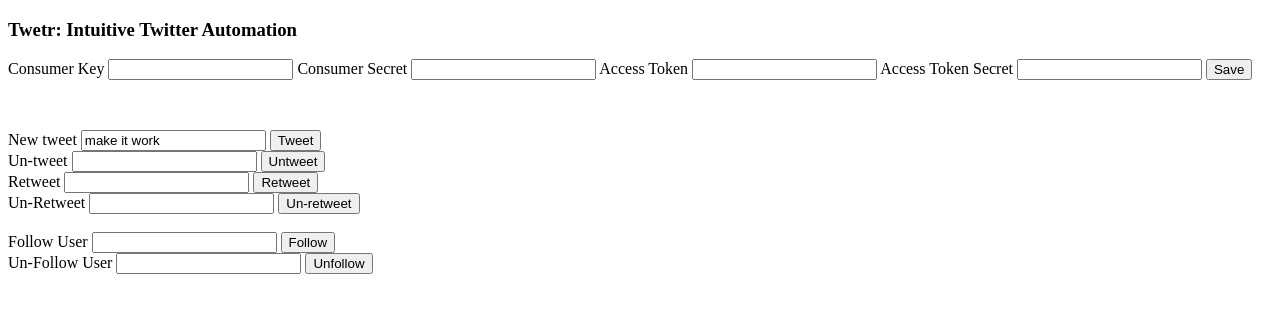
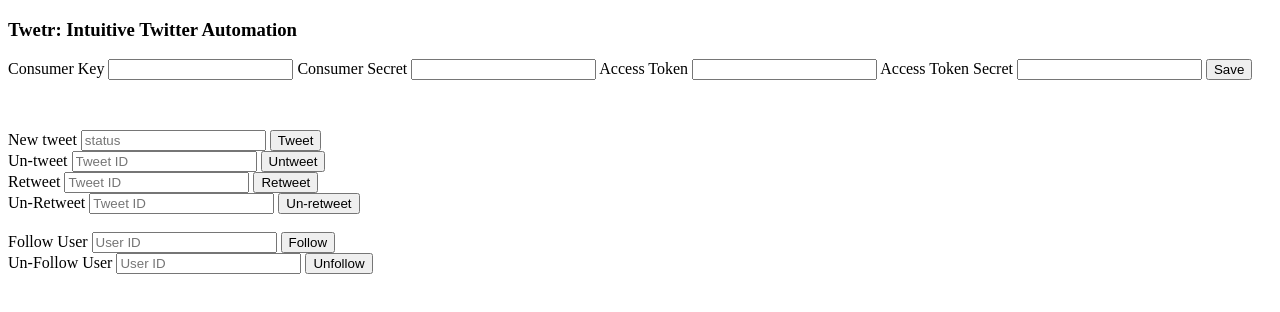
Before and after one commit to sschadwick/tweeter, a website: page public/index.html in a window 1280 px wide. Drawn offline with nearby package versions, Linux system fonts and the light colour scheme; a script that the page names is missing.

Commit message:
added placeholders

```diff
--- a/public/index.html
+++ b/public/index.html
@@ -29,22 +29,22 @@
 
   <form name='tweetForm' id='tweetForm'>
     <label>New tweet</label>
-    <input type='text' name='status' id='status' value='make it work'>
+    <input type='text' name='status' id='status' placeholder='status'>
     <input type='submit' id='submitTweet' value='Tweet'></input>
     <br>
 
     <label>Un-tweet</label>
-    <input type='text' name='untweet' id='untweet'></input>
+    <input type='text' name='untweet' id='untweet' placeholder="Tweet ID"></input>
     <input type='submit' id='submitUntweet' value='Untweet'></input>
     <br>
 
     <label>Retweet</label>
-    <input type='text' name='retweet' id='retweet'></input>
+    <input type='text' name='retweet' id='retweet' placeholder="Tweet ID"></input>
     <input type='submit' id='submitRetweet' value='Retweet'></input>
     <br>
 
     <label>Un-Retweet</label>
-    <input type='text' name='unretweet' id='unretweet'></input>
+    <input type='text' name='unretweet' id='unretweet' placeholder="Tweet ID"></input>
     <input type='submit' id='submitUnretweet' value='Un-retweet'></input>
   </form>
 
@@ -52,12 +52,12 @@
 
   <form name='followForm' id='followForm'>
     <label>Follow User</label>
-    <input type='text' name='follow' id='follow'></input>
+    <input type='text' name='follow' id='follow' placeholder="User ID"></input>
     <input type='submit' id='submitFollow' value='Follow'></input>
     <br>
 
     <label>Un-Follow User</label>
-    <input type='text' name='unfollow' id='unfollow'></input>
+    <input type='text' name='unfollow' id='unfollow' placeholder="User ID"></input>
     <input type='submit' id='submitUnfollow' value='Unfollow'></input>
 
   </form>
```
